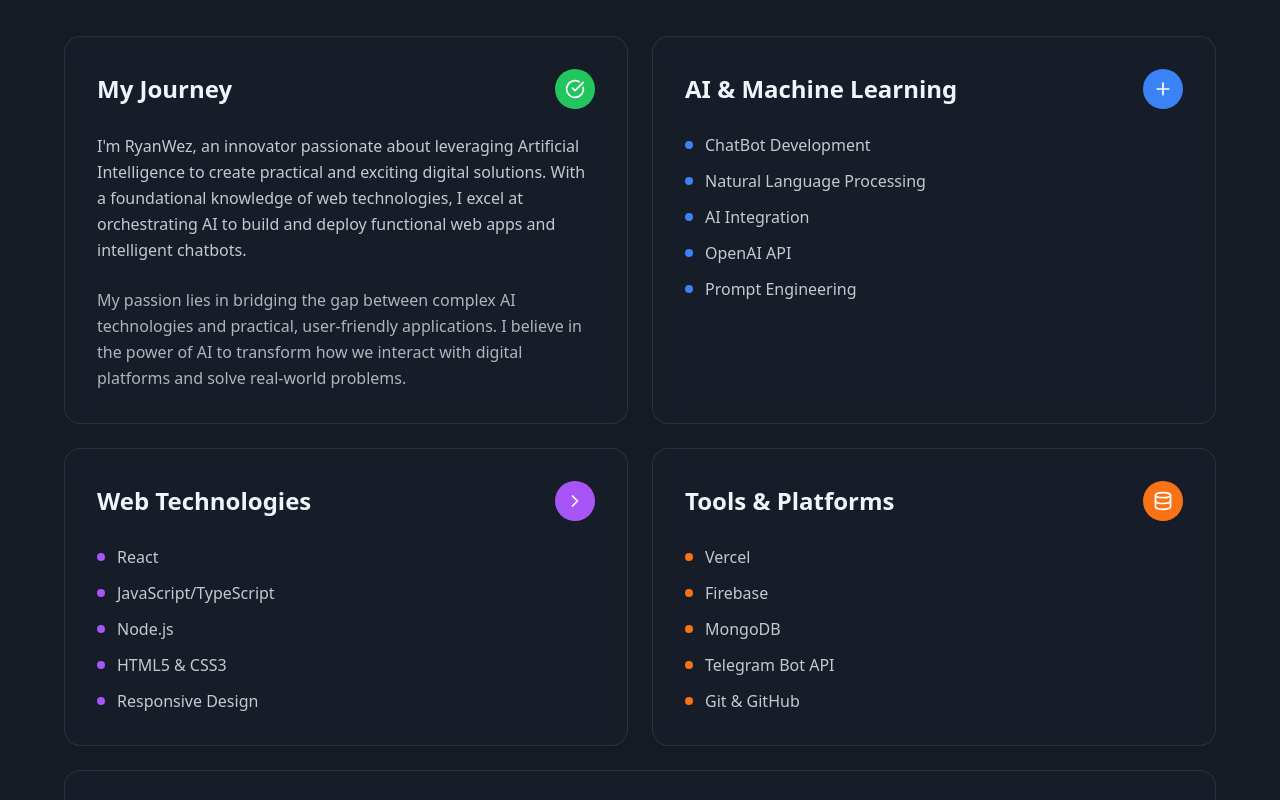
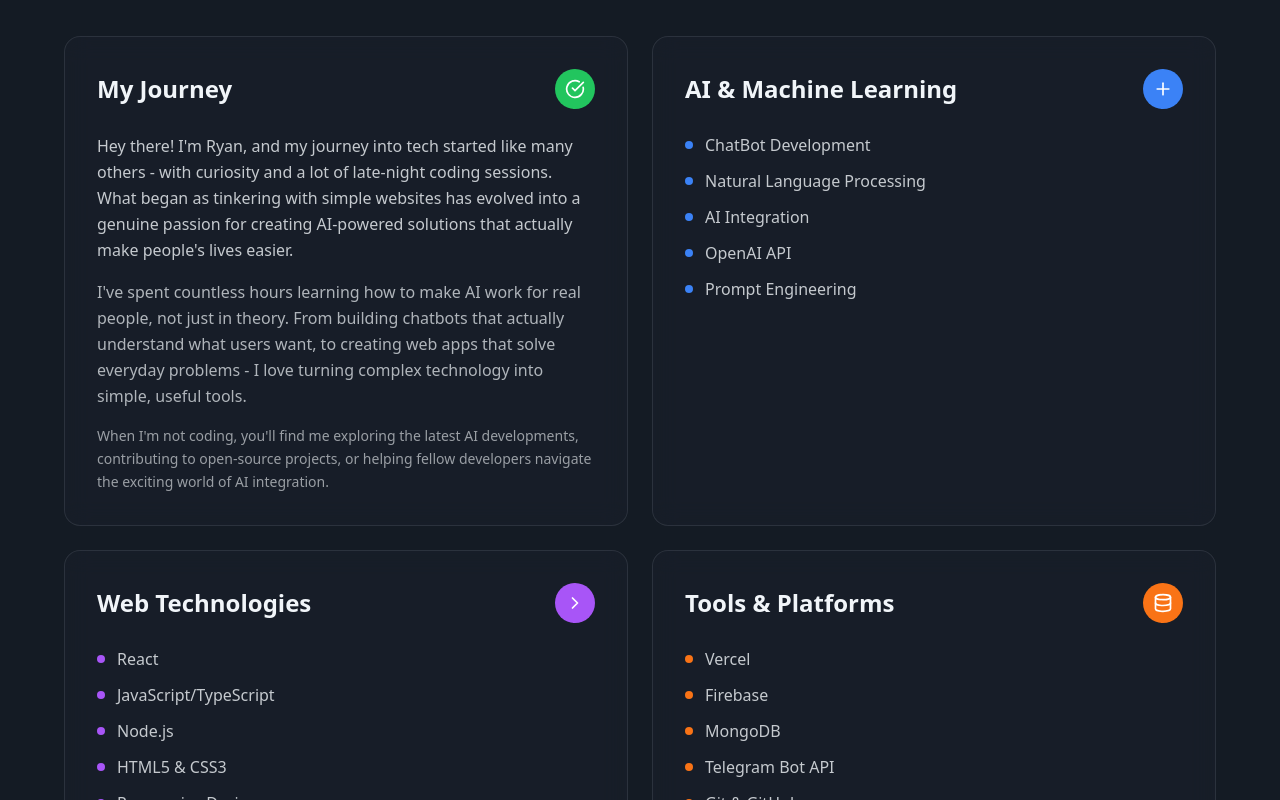
Before and after one commit to RyanWez/ryanwez.github.io, a Next.js app: page / in a window 1280 px wide. Shown: the part 940-1740 px from the top of the page. Built offline with nearby package versions, Linux system fonts and the light colour scheme.

Commit message:
Change About...

```diff
--- a/src/components/About.tsx
+++ b/src/components/About.tsx
@@ -63,11 +63,14 @@ const About = () => {
                 <CheckCircle size={20} className="text-white" />
               </div>
             </div>
-            <p className="text-foreground/80 leading-relaxed mb-6 group-hover:text-foreground transition-colors">
-              I&apos;m RyanWez, an innovator passionate about leveraging Artificial Intelligence to create practical and exciting digital solutions. With a foundational knowledge of web technologies, I excel at orchestrating AI to build and deploy functional web apps and intelligent chatbots.
+            <p className="text-foreground/80 leading-relaxed mb-4 group-hover:text-foreground transition-colors">
+              Hey there! I&apos;m Ryan, and my journey into tech started like many others - with curiosity and a lot of late-night coding sessions. What began as tinkering with simple websites has evolved into a genuine passion for creating AI-powered solutions that actually make people&apos;s lives easier.
             </p>
-            <p className="text-foreground/70 leading-relaxed group-hover:text-foreground/80 transition-colors">
-              My passion lies in bridging the gap between complex AI technologies and practical, user-friendly applications. I believe in the power of AI to transform how we interact with digital platforms and solve real-world problems.
+            <p className="text-foreground/70 leading-relaxed mb-4 group-hover:text-foreground/80 transition-colors">
+              I&apos;ve spent countless hours learning how to make AI work for real people, not just in theory. From building chatbots that actually understand what users want, to creating web apps that solve everyday problems - I love turning complex technology into simple, useful tools.
+            </p>
+            <p className="text-foreground/60 leading-relaxed group-hover:text-foreground/70 transition-colors text-sm">
+              When I&apos;m not coding, you&apos;ll find me exploring the latest AI developments, contributing to open-source projects, or helping fellow developers navigate the exciting world of AI integration.
             </p>
           </div>
 
```
